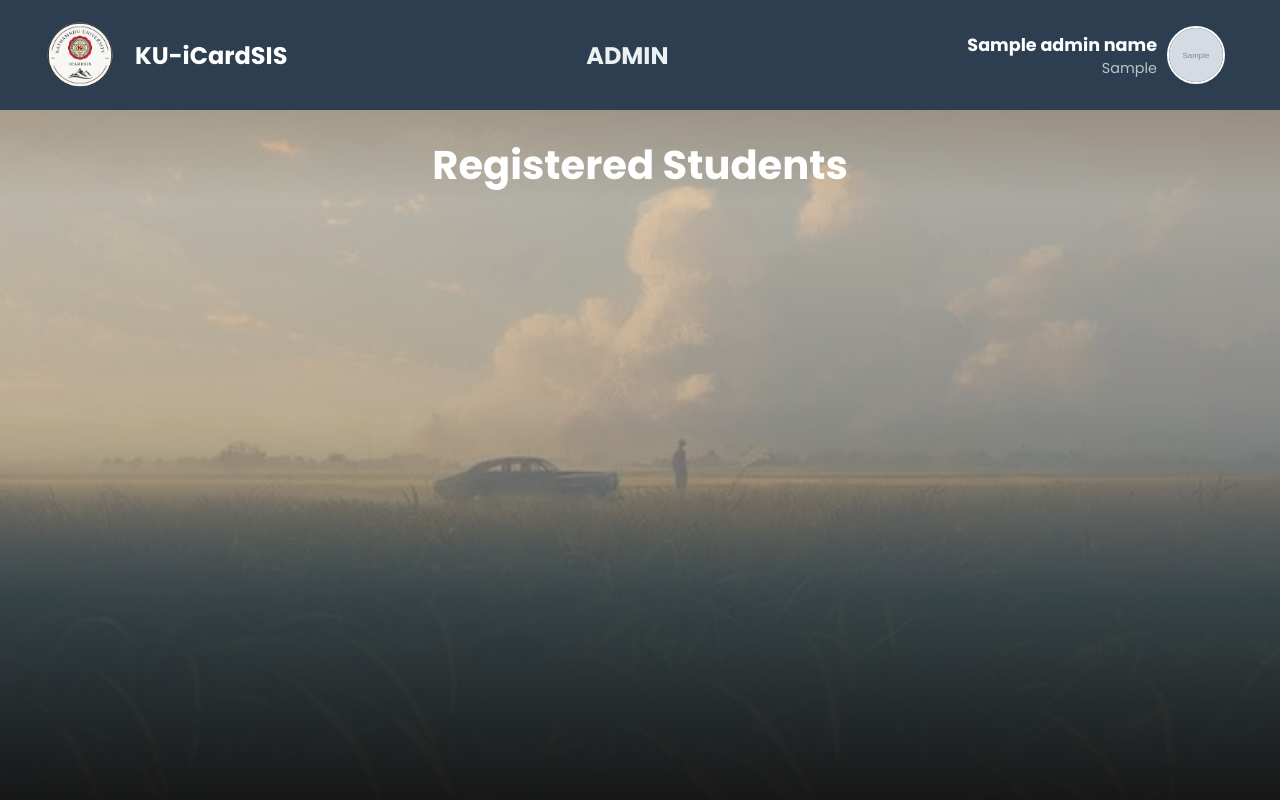
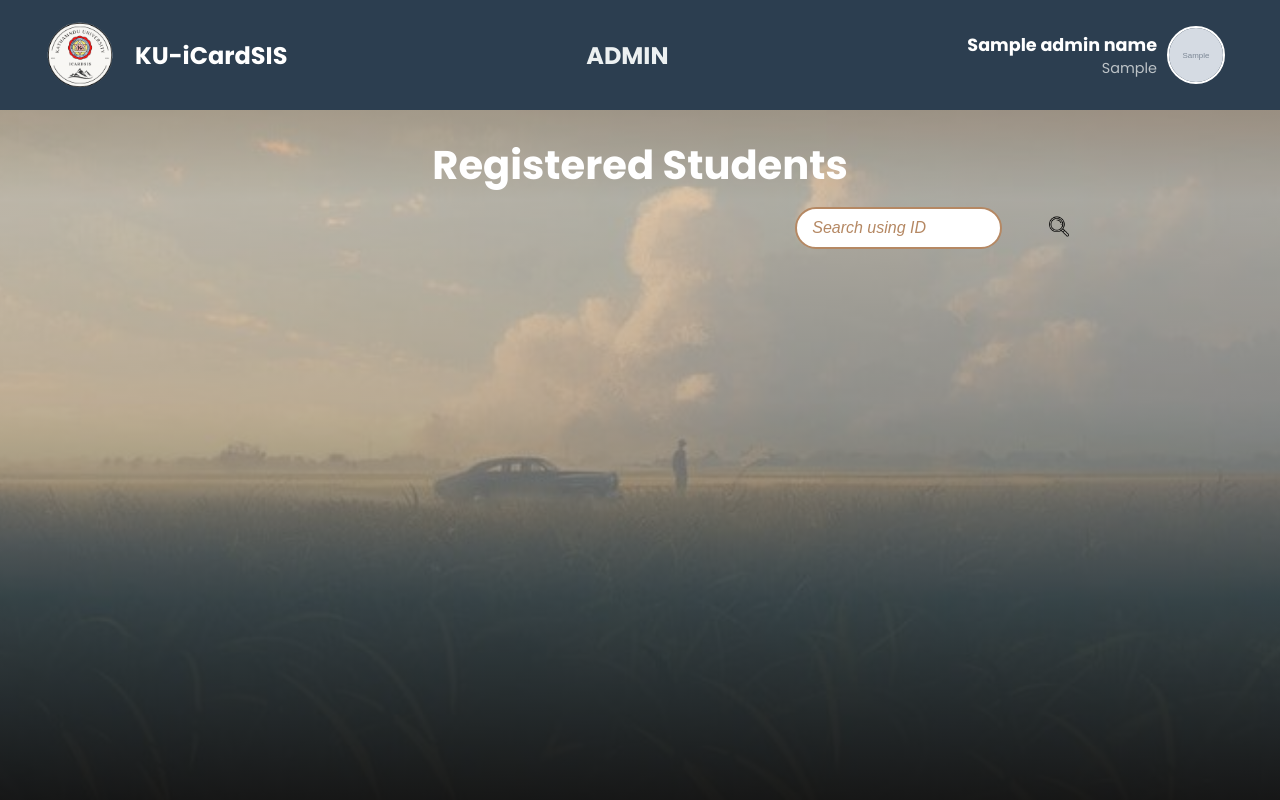
Before and after one commit to fedupGenJi/iCardSIS2.0, a Flask app: template templates/admin/showData.html in a window 1280 px wide. Run offline with Flask 3, Linux system fonts and the light colour scheme; the template is opened without the code that fills it: most values are stand-ins (such as "Sample title", 1, 10 or a date in 2020); grey boxes marked "Sample" are stand-in pictures.

Commit message:
search box

```diff
--- a/static/css/admin/showData.css
+++ b/static/css/admin/showData.css
@@ -34,7 +34,7 @@ body {
 
 h1.page-title {
     position: sticky;
-    top: 70px; /* Adjust to match the navbar height */
+    top: 70px;
     margin-top: 120px;
     padding: 15px;
     color: white;
@@ -44,7 +44,7 @@ h1.page-title {
 }
 
 .content {
-    margin-top: 10px;
+    margin-top: 45px;
     flex: 1;
     overflow-y: scroll;
     -ms-overflow-style: none;
@@ -61,8 +61,8 @@ h1.page-title {
 }
 
 .data-container {
-    width: 50%;
-    max-width: 1200px;
+    width: 60%;
+    max-width: 1000px;
     margin: 0 auto;
     display: flex;
     flex-direction: column;
@@ -91,7 +91,7 @@ h1.page-title {
 
 .id-photo img {
     width: 180px;
-    height: 220px;
+    height: 200px;
     object-fit: cover;
     border-radius: 50%;
     border: 2px solid #161616;
@@ -115,3 +115,53 @@ h1.page-title {
     font-size: 1rem;
     margin: 2px 0;
 }
+
+.searchbox-container {
+    width: 90%;
+    display: flex;
+    justify-content: flex-end;
+    margin: -30px 0;
+    position: relative;
+}
+
+.searchbox {
+    margin-right: 150px;
+    width: 15%;
+    max-width: 600px;
+    padding: 10px 15px;
+    border: 2px solid #B58863;
+    border-radius: 25px;
+    font-size: 1rem;
+    outline: none;
+    transition: all 0.3s ease;
+}
+
+.searchbox:focus {
+    border-color: #D3C3B9;
+    box-shadow: 0 0 8px rgba(181, 136, 99, 0.5);
+}
+
+.searchbox::placeholder {
+    color: #B58863;
+    font-style: italic;
+}
+
+.search-icon-btn {
+    background: transparent ;
+    position: absolute;
+    top: 50%;
+    left: calc(85% + 70px);
+    transform: translateY(-50%);
+    border: none;
+    padding: 0;
+    cursor: pointer;
+}
+
+.search-icon {
+    height: 20px;
+    width: 20px;
+}
+
+.search-icon:hover {
+    transform: scale(1.1);
+}
--- a/templates/admin/showData.html
+++ b/templates/admin/showData.html
@@ -10,15 +10,19 @@
 <body>
   <div class="background"></div>
 
-  <!-- Navbar -->
   <div class="navbarpost">
     {% include 'admin/navbar.html' %}
   </div>
 
-  <!-- Page Title -->
   <h1 class="page-title">Registered Students</h1>
 
-  <!-- Content Section -->
+  <div class="searchbox-container">
+    <input type="text" class="searchbox" placeholder="Search using ID">
+    <button class="search-icon-btn">
+      <img src="{{url_for('static', filename='assests/icons/loupe.png')}}" alt="Search Icon" class="search-icon">
+    </button>
+  </div>
+
   <div class="content">
     <div class="data-container"></div>
   </div>
```
Also changed, not shown: static/assests/icons/loupe.png (added).
